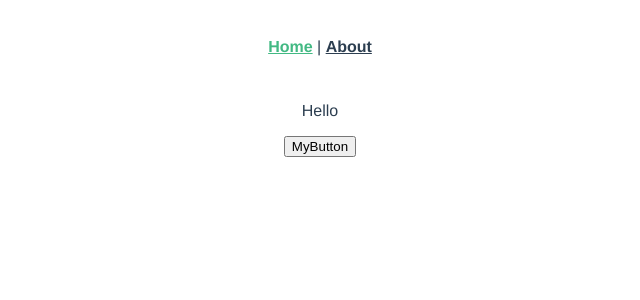
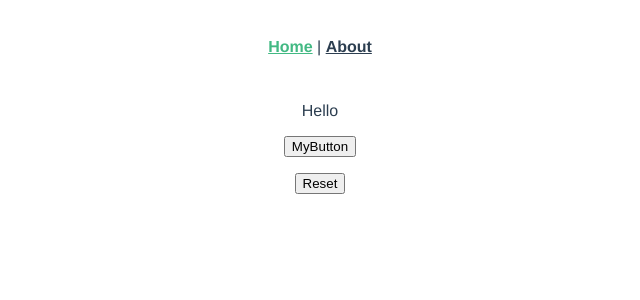
Before and after one commit to kuni0128/vue-ts-sample, a Vue app: page /#/ in a window 1280 px wide. Shown: the top 300 px of the page, without its empty margins (320-960 px from the left). Built offline with nearby package versions, Linux system fonts and the light colour scheme.

Commit message:
add ResetButton for model-bind

```diff
--- a/src/components/MyButton.vue
+++ b/src/components/MyButton.vue
@@ -1,5 +1,5 @@
 <template>
-    <button @click="onClick">MyButton</button>
+  <button @click="onClick">MyButton</button>
 </template>
 
 <script lang="ts">
--- /dev/null
+++ b/src/components/ResetButton.vue
@@ -0,0 +1,23 @@
+<template>
+  <button @click="onClick">Reset</button>
+</template>
+
+<script lang="ts">
+import { Component, Emit, Prop, Vue } from 'vue-property-decorator';
+
+@Component
+export default class ResetButton extends Vue {
+  @Prop()
+  public initialValue!: string;
+
+  @Prop()
+  public value!: string;
+
+  @Emit()
+  public input(value: string) {}
+
+  public onClick() {
+      this.input(this.initialValue);
+  }
+}
+</script>
--- a/src/views/Home.vue
+++ b/src/views/Home.vue
@@ -1,17 +1,24 @@
 <template>
   <div class="home">
     <p>{{ greetText }}</p>
-    <MyButton :greet="greetText" @click="onMyButtonClicked"></MyButton>
+    <p>
+      <MyButton :greet="greetText" @click="onMyButtonClicked"></MyButton>
+    </p>
+    <p>
+      <ResetButton initialValue="Hello" v-model="greetText"></ResetButton>
+    </p>
   </div>
 </template>
 
 <script lang="ts">
 import { Component, Vue } from 'vue-property-decorator';
 import MyButton from '@/components/MyButton.vue';
+import ResetButton from '@/components/ResetButton.vue';
 
 @Component({
   components: {
     MyButton,
+    ResetButton,
   },
 })
 export default class Home extends Vue {
```
